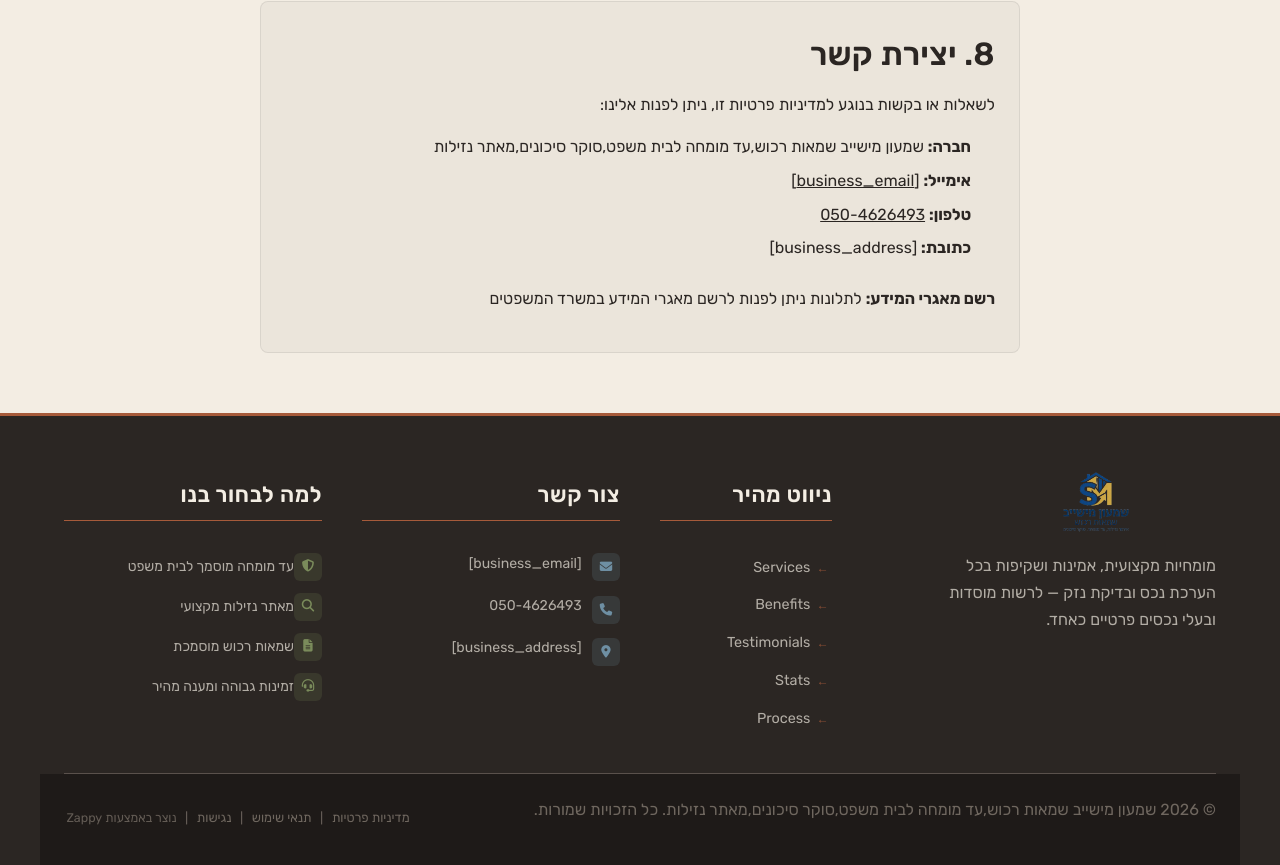
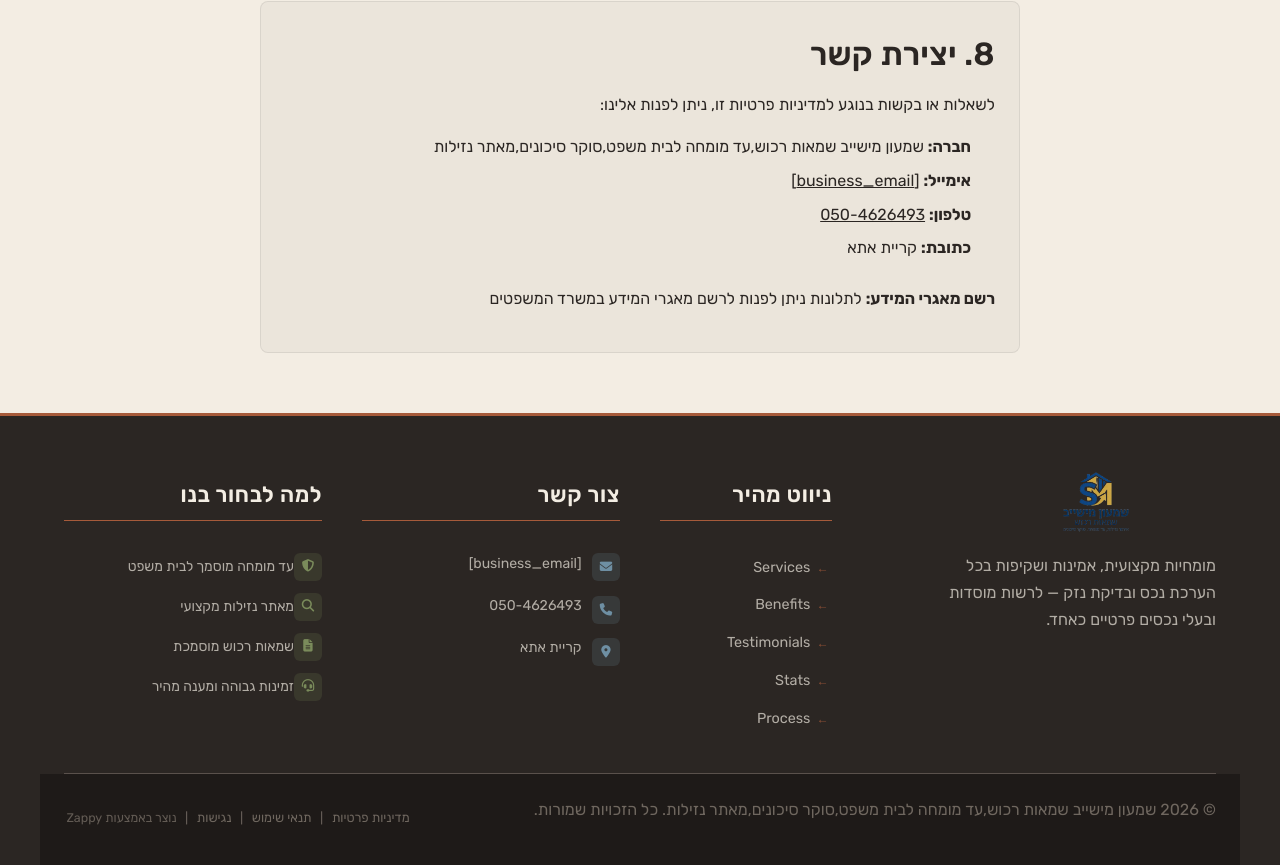
Before and after one commit to slipwoker/zappy-website-92c735e1-b9e3-4524-90cc-de8fb5a4987f, a plain HTML site: page privacy.html in a window 1280 px wide. Shown: the part 1727-2592 px from the top of the page. Drawn offline with Linux system fonts and the light colour scheme.

Commit message:
Background sync: Progressive GitHub Sync

```diff
--- a/privacy.html
+++ b/privacy.html
@@ -435,7 +435,7 @@
                 <li><strong>חברה:</strong> שמעון מישייב שמאות רכוש,עד מומחה לבית משפט,סוקר סיכונים,מאתר נזילות</li>
                 <li><strong>אימייל:</strong> <a href="mailto:[business_email]">[business_email]</a></li>
                 <li><strong>טלפון:</strong> <a href="tel:050-4626493">050-4626493</a></li>
-                <li><strong>כתובת:</strong> [business_address]</li>
+                <li><strong>כתובת:</strong> קריית אתא</li>
             </ul>
             <p><strong>רשם מאגרי המידע:</strong> לתלונות ניתן לפנות לרשם מאגרי המידע במשרד המשפטים</p>
         </div>
@@ -485,7 +485,7 @@
             <span class="contact-text"><a href="tel:050-4626493">050-4626493</a></span>
           </li>
           <li><a href="/"><span class="contact-icon"><i class="fas fa-map-marker-alt"></i></span>
-            <span class="contact-text">[business_address]</span></a></li>
+            <span class="contact-text">קריית אתא</span></a></li>
         </ul>
       </div>
 
```
Also changed, not shown: accessibility.html (+1 -1 lines), index.html (+1 -1 lines), public/accessibility.html (+1 -1 lines), public/accessibility/index.html (+1 -1 lines), public/index.html (+1 -1 lines), public/privacy.html (+1 -1 lines), public/privacy/index.html (+1 -1 lines), public/terms.html (+1 -1 lines), public/terms/index.html (+1 -1 lines), terms.html (+2 -2 lines), public/llms-full.txt, public/llms.txt, 3 other files.
